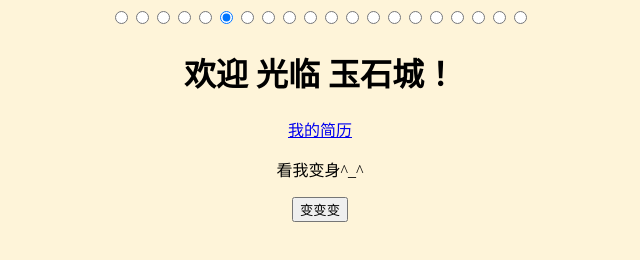
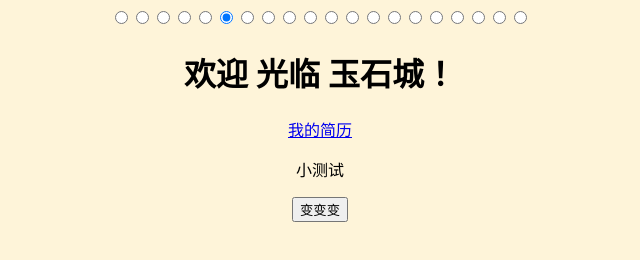
Before and after one commit to fhqydp/fhqydp.github.io, a plain HTML site: page index.html in a window 1280 px wide. Shown: the full height of the page, 320-960 px from the left. Drawn offline with Linux system fonts and the light colour scheme.

Commit message:
index.html

```diff
--- a/index.html
+++ b/index.html
@@ -55,7 +55,7 @@ function animate() {
 
 <h1>欢迎 光临 玉石城！</h1>
 <a href="https://fhqydp.github.io/resume.html">我的简历</a>
-<p id="demo">看我变身^_^</p>
+<p id="demo">小测试</p>
 
 <button type="button" onclick="myFunction()">变变变</button>
 
```
